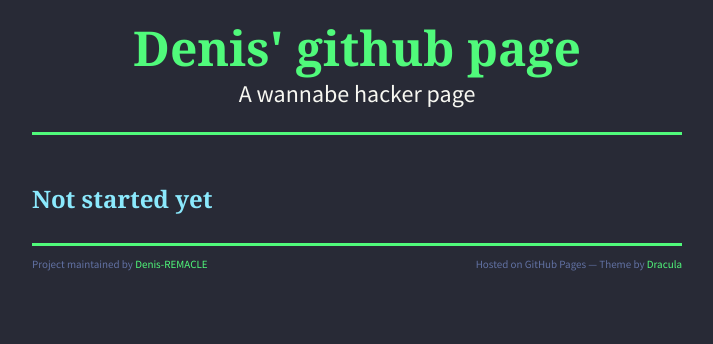
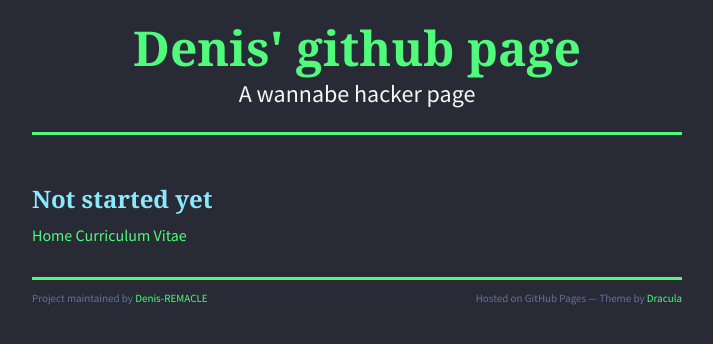
Before and after one commit to Denis-REMACLE/denis-remacle.github.io, a Jekyll site: the page built from index.md, in a window 1280 px wide. Shown: the top 344 px of the page, without its empty margins (283-996 px from the left). Built offline with Jekyll 4.4.1, drawn with Linux system fonts in a browser that asks for light colours; nearby versions of some CDN libraries.

Commit message:
tests links

````diff
--- a/index.md
+++ b/index.md
@@ -124,3 +124,6 @@ The final element.
 ```
 -->
 ### Not started yet
+
+[Home](index.md)
+[Curriculum Vitae](curriculum.md)
````
